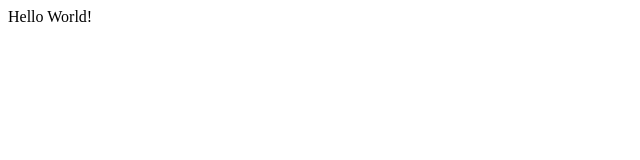
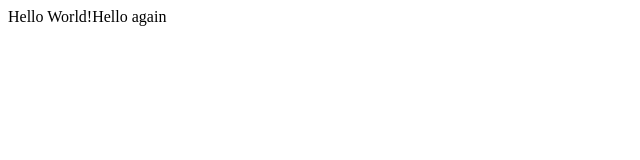
Before and after one commit to ShaneSharareh/Lecture0, a plain HTML site: page hello.html in a window 1280 px wide. Shown: the full height of the page, 0-640 px from the left. Drawn offline with Linux system fonts and the light colour scheme.

Commit message:
Update hello.html

```diff
--- a/hello.html
+++ b/hello.html
@@ -4,6 +4,6 @@
      <title>My Webpage!</title>
   </head>
   <body>
-    Hello World!
+    Hello World!Hello again
  </body>
 </html>
```
